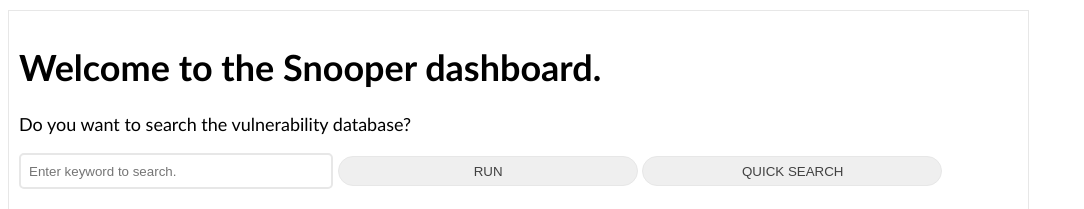
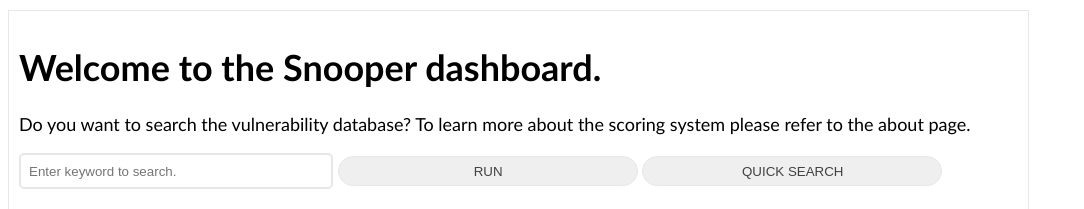
Before and after one commit to nrpsavage/Final-Year-Project--The-Snooper, a Flask app: page /dashboard/search in a window 1280 px wide. Shown: the part 68-277 px from the top of the page, without its empty margins (0-1084 px from the left). Run offline with Flask 3, Linux system fonts and the light colour scheme; some libraries are stand-ins or nearby versions.

Commit message:
Final Updates
Final Updates to code before submission.

```diff
--- a/main.py
+++ b/main.py
@@ -59,8 +59,10 @@ def index():
                     user_id = user['my_id']
                     encrypted_id = fernet.encrypt(str(user_id).encode()).decode()
                     session['user_id'] = encrypted_id
+                    print(f"Log in successful")
                     return redirect (url_for('dash'))
             else:
+                print(f"Log in unsuccessful")
                 return redirect (url_for('index'))
 
     return render_template("login.html")
@@ -77,6 +79,7 @@ def new_user():
         cursor = db.connection.cursor (MySQLdb.cursors.DictCursor)
         cursor.execute("INSERT INTO snooper.users (email, password, name, date_created) VALUES (%s, %s, %s,NOW())", (email, encrypted_password, name))
         db.connection.commit()
+        print(f"User Account Registered")
         return redirect (url_for('index'))
     return render_template("register.html")
 
@@ -106,7 +109,7 @@ def profile():
         cursor = db.connection.cursor(MySQLdb.cursors.DictCursor)
         cursor.execute("INSERT INTO apps (user_id, app_name) VALUES (%s, %s)", (id, app_name))
         db.connection.commit()
-        ##
+        print(f"Applications successfully sent to database.")
 
     return render_template('profile.html', name=name, email=email, date=date, company=company, user2=user2)
 
@@ -120,6 +123,7 @@ def change():
         cursor = db.connection.cursor(MySQLdb.cursors.DictCursor)
         cursor.execute(f"UPDATE users SET email=%s, name=%s, company_name=%s", (email, name, company))
         db.connection.commit()
+        print(f"User acccount inforamtion has been updated.")
         return render_template('dashboard.html')
     return render_template('edit.html')
 
@@ -132,22 +136,27 @@ def search_cve():
         searchword = request.form['searchkeyword']
         url = f"https://cve.mitre.org/cgi-bin/cvekey.cgi?keyword={searchword}+2023"
         response = requests.get(url)
-        if response.status_code != 200:
-            print(f"Request failed with status code {response.status_code}")
-            return render_template('dashboard.html', results=[])
-        try:
-            results = []
-            soup = BeautifulSoup(response.text, 'html.parser')
-            cve_table = soup.find_all('table')[2]
-            for row in cve_table.find_all('tr')[1:]:
-                cols = row.find_all('td')
-                cve_id = cols[0].find('a').text
-                description = cols[1].text.strip()
-                results.append({'id': cve_id, 'summary': description})
-            return render_template('dashboard.html', results=results)
-        except ValueError as e:
-            print(f"Failed to decode response as JSON: {response.content}")
-            return render_template('dashboard.html', results=[])
+        if searchword == (""):
+            print(f"No keyword entered, can't search.")
+            return render_template('dashboard.html')
+        else:
+            if response.status_code != 200:
+                print(f"Request failed with status code {response.status_code}")
+                return render_template('dashboard.html', results=[])
+            try:
+                results = []
+                soup = BeautifulSoup(response.text, 'html.parser')
+                cve_table = soup.find_all('table')[2]
+                for row in cve_table.find_all('tr')[1:]:
+                    cols = row.find_all('td')
+                    cve_id = cols[0].find('a').text
+                    description = cols[1].text.strip()
+                    results.append({'id': cve_id, 'summary': description})
+                    print(f"CVE search complete.")
+                return render_template('dashboard.html', results=results)
+            except ValueError as e:
+                print(f"Failed to decode response as JSON: {response.content}")
+                return render_template('dashboard.html', results=[])
     else:
         return render_template('dashboard.html')
 
@@ -160,10 +169,11 @@ def quick_search():
         user_id = int(fernet.decrypt(encrypted_id.encode()).decode())
         cursor = db.connection.cursor(MySQLdb.cursors.DictCursor)
         cursor.execute(f"SELECT * FROM apps WHERE user_id={user_id}")
-        quicksearch = cursor.fetchone()
+        quicksearch = cursor.fetchall()
         url = f"https://cve.mitre.org/cgi-bin/cvekey.cgi?keyword={quicksearch}+2023"
         response = requests.get(url)
-        if quicksearch == ():
+        if quicksearch == (""):
+            print(f"Quick search incomplete, no data found in table.")
             return render_template('dashboard.html')
         try:
             results = []
@@ -174,6 +184,7 @@ def quick_search():
                 cve_id = cols[0].find('a').text
                 description = cols[1].text.strip()
                 results.append({'id': cve_id, 'summary': description})
+                print(f"Quick search complete.")
             return render_template('dashboard.html', results=results)
         except ValueError as e:
             print(f"Failed to decode response as JSON: {response.content}")
@@ -211,6 +222,7 @@ def score():
         cvss3_elem = soup.find('span', {'class': 'severityDetail'})
         if cvss3_elem is not None:
             score3 = cvss3_elem.text.strip()
+            print(f"CVSS3 score found.")
         else:
             score3 = "N/A"
 
@@ -226,6 +238,7 @@ def score():
         cvss2_elem = soup.find(id="Cvss2CalculatorAnchorNA")
         if cvss2_elem is not None:
             score2 = cvss2_elem.text.strip()
+            print(f"CVSS2 score found.")
         else:
             score2 = "N/A"
 
@@ -241,8 +254,10 @@ def score():
         exploit_result = soup.find(id="vulnCisaExploit")
         if exploit_result is not None:
             exploit = "Being Exploited"
+            print(f"CVE exploit is found.")
         else:
             exploit = "Not Exploited"
+            print(f"CVE not beinging exploited.")
 
 
 
@@ -259,6 +274,7 @@ def score():
             search_stats_str = result["search_information"]["total_results"]
             search_stats_int = int( search_stats_str)
             google = f"{search_stats_int}"
+            print(f"Google search results found.")
         else:
             google = "N/A"
     except Exception as e:
@@ -696,13 +712,13 @@ def score():
     snooper_score = exp + cvss3 + cvss2 + goog
 
     if snooper_score < 5:
-        rep="Score is less than 5, this CVE wouldn't be a major issue, whoever if being exploited: action is recomended."
+        rep="Score is less than 5, this CVE wouldn't be a major issue, whoever if being exploited: action is recomended. To learn more about the scoring system please refer to the about page."
     elif snooper_score >= 5 and snooper_score <= 10:
-        rep="Score is below 10, use caution when dealing with this CVE as it could pose a problem in the future."
+        rep="Score is below 10, use caution when dealing with this CVE as it could pose a problem in the future. To learn more about the scoring system please refer to the about page."
     elif snooper_score >= 11 and snooper_score <= 15:
-        rep="Score is between 10 and 15, the CVE needs to be addressed and fixed for the system in question."
+        rep="Score is between 10 and 15, the CVE needs to be addressed and fixed for the system in question. To learn more about the scoring system please refer to the about page."
     elif snooper_score >= 16:
-        rep="Score is over 15, drop everything you are doing and make sure this CVE is fixed if it applies to your systems."
+        rep="Score is over 15, drop everything you are doing and make sure this CVE is fixed if it applies to your systems. To learn more about the scoring system please refer to the about page."
 
     return render_template('scoring.html', id=cve_id, summary=summary, cvss3_score=score3,match=key_match, cvss2_score=score2, url=cve_url, google=google, exploit=exploit, snooper_score=snooper_score, res=rep)
 
--- a/static/css/style.css
+++ b/static/css/style.css
@@ -191,3 +191,8 @@ table {
     color: #414141;
     background-color: white;
 }
+
+#pdfbut{
+    padding-top: 50px;
+    padding-left: 40%;
+}
--- a/templates/dashboard.html
+++ b/templates/dashboard.html
@@ -23,6 +23,7 @@
         <h1>Welcome to the Snooper dashboard.</h1>
         <div class="search">
             <label>Do you want to search the vulnerability database?</label>
+            <label>To learn more about the scoring system please refer to the about page.</label>
             <p></p>
             <p>
                 <form action="/dashboard/search" method="POST" style="display: inline-block;">
--- a/templates/scoring.html
+++ b/templates/scoring.html
@@ -24,7 +24,6 @@
 </head>
 <body>
     <div id="form-print" enctype="text/plain">
-        <button onclick="generatePDF()" id="button">Generate PDF</button>
         <div class="scores" id="scores">
             <h1>{{id}}</h1>
             <p></p>
@@ -60,6 +59,9 @@
                 <img src="./static/logos/logo-nb.png" class="img-fluid">
             </div>
         </div>
+        <div id="pdfbut">
+            <button onclick="generatePDF()" id="button">Generate PDF</button>
+        </div>
     </div>
 </body>
 </html>
```
